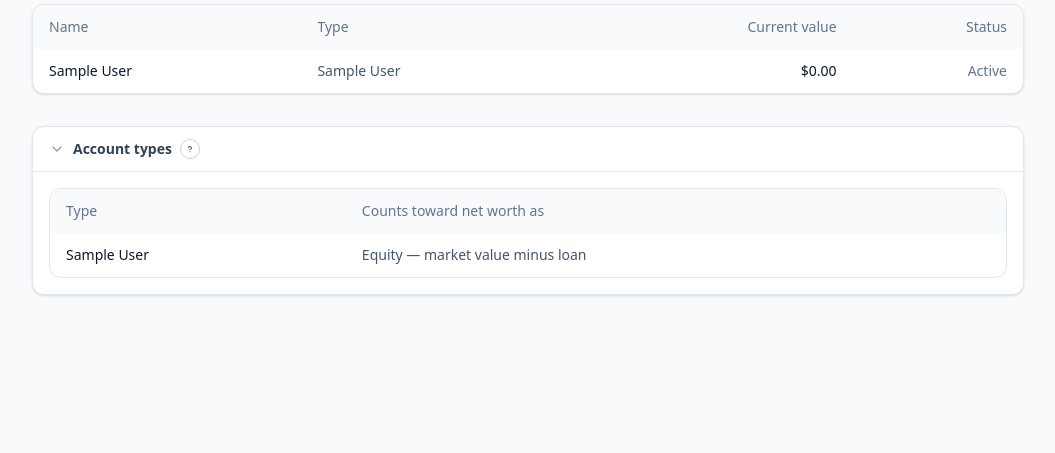
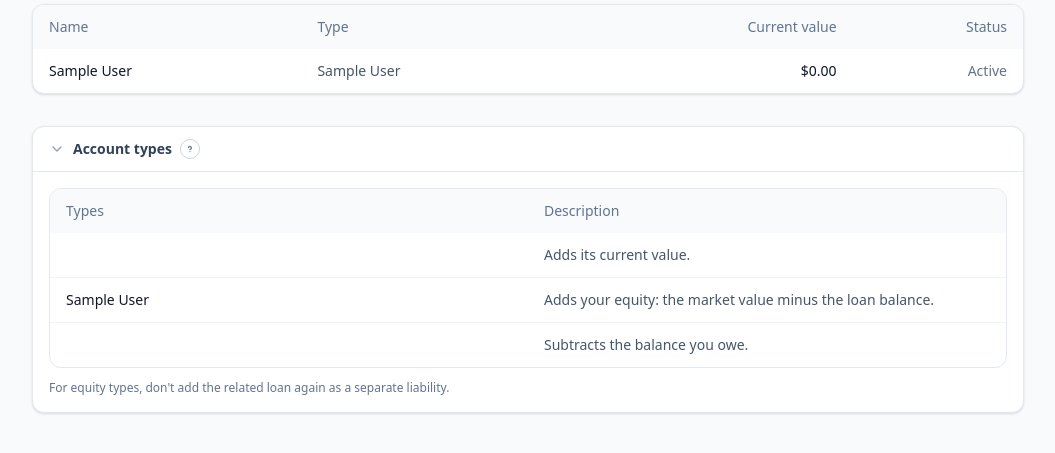
Before and after one commit to kernelkaribou/tallyworth, a Flask app: page /accounts in a window 1280 px wide, after a click on "Account types". Shown: the part 141-594 px from the top of the page, without its empty margins (112-1167 px from the left). Run offline with Flask 3, Linux system fonts and the light colour scheme; tables that the repository leaves empty hold one stand-in row (values such as "Sample post"); style sheets or scripts are compiled from the project's sources.

Commit message:
Tidy the account-types reference table
Group the read-only types reference by behaviour so the description is
stated once per group instead of repeating on all 12 rows, which read as
cluttered. Two columns (Types, Description) with a short equity caution
below, and a shorter section tooltip. Removed all em/en dashes from
user-facing copy; renamed the "Other Asset – financed (Equity)" type to
"Other Financed Asset (Equity)" (migrated in place by seed-types).

Co-authored-by: Copilot <223556219+Copilot@users.noreply.github.com>

```diff
--- a/app/seed.py
+++ b/app/seed.py
@@ -30,7 +30,7 @@ BUILTIN_ACCOUNT_TYPES: tuple[tuple[str, Classification, bool], ...] = (
     ("Property (Equity)", ASSET, True),
     ("Vehicle (Equity)", ASSET, True),
     ("Other Asset", ASSET, False),
-    ("Other Asset – financed (Equity)", ASSET, True),
+    ("Other Financed Asset (Equity)", ASSET, True),
     ("Credit Card", LIABILITY, False),
     ("Loan", LIABILITY, False),
     ("Other Liability", LIABILITY, False),
@@ -44,6 +44,7 @@ RENAMED_BUILTINS: dict[str, str] = {
     "Retirement (401k/IRA)": "Retirement",
     "Real Estate": "Property (Equity)",
     "Vehicle": "Vehicle (Equity)",
+    "Other Asset – financed (Equity)": "Other Financed Asset (Equity)",
 }
 
 # Built-in types removed by this revision. Dropped only when no account uses
--- a/app/templates/accounts/list.html
+++ b/app/templates/accounts/list.html
@@ -57,33 +57,40 @@
       <polyline points="9 18 15 12 9 6"></polyline>
     </svg>
     <span>Account types</span>
-    {{ info_tooltip("How each type counts toward net worth. Equity types track a market value and a loan, and add only the difference (value − loan) — so don't also add that loan as a separate liability.") }}
+    {{ info_tooltip("Shows how each built-in account type affects your net worth.") }}
   </summary>
 
   <div class="border-t border-slate-200 dark:border-slate-700 p-4">
+    {% set asset_types = account_types | selectattr('classification.value', 'equalto', 'asset') | rejectattr('tracks_loan') | list %}
+    {% set equity_types = account_types | selectattr('tracks_loan') | list %}
+    {% set liability_types = account_types | selectattr('classification.value', 'equalto', 'liability') | list %}
     <div class="overflow-hidden rounded-xl border border-slate-200 dark:border-slate-700">
       <table class="w-full text-sm">
         <thead class="bg-slate-50 dark:bg-slate-900/40 text-left text-slate-500 dark:text-slate-400">
           <tr>
-            <th class="px-4 py-3 font-medium">Type</th>
-            <th class="px-4 py-3 font-medium">Counts toward net worth as</th>
+            <th class="w-1/2 px-4 py-3 font-medium">Types</th>
+            <th class="px-4 py-3 font-medium">Description</th>
           </tr>
         </thead>
-        <tbody class="divide-y divide-slate-100 dark:divide-slate-700">
-          {% for t in account_types %}
+        <tbody class="divide-y divide-slate-100 dark:divide-slate-700 align-top">
           <tr>
-            <td class="px-4 py-3 font-medium text-slate-900 dark:text-slate-100">{{ t.name }}</td>
-            <td class="px-4 py-3 text-slate-600 dark:text-slate-300">
-              {% if t.tracks_loan %}Equity — market value minus loan
-              {% elif t.classification.value == 'liability' %}Liability — subtracts the balance owed
-              {% else %}Asset — adds its value
-              {% endif %}
-            </td>
+            <td class="px-4 py-3 font-medium text-slate-900 dark:text-slate-100">{{ asset_types | map(attribute='name') | join(', ') }}</td>
+            <td class="px-4 py-3 text-slate-600 dark:text-slate-300">Adds its current value.</td>
           </tr>
-          {% endfor %}
+          <tr>
+            <td class="px-4 py-3 font-medium text-slate-900 dark:text-slate-100">{{ equity_types | map(attribute='name') | join(', ') }}</td>
+            <td class="px-4 py-3 text-slate-600 dark:text-slate-300">Adds your equity: the market value minus the loan balance.</td>
+          </tr>
+          <tr>
+            <td class="px-4 py-3 font-medium text-slate-900 dark:text-slate-100">{{ liability_types | map(attribute='name') | join(', ') }}</td>
+            <td class="px-4 py-3 text-slate-600 dark:text-slate-300">Subtracts the balance you owe.</td>
+          </tr>
         </tbody>
       </table>
     </div>
+    <p class="mt-3 text-xs text-slate-500 dark:text-slate-400">
+      For equity types, don't add the related loan again as a separate liability.
+    </p>
   </div>
 </details>
 {% endblock %}
--- a/app/templates/accounts/value_form.html
+++ b/app/templates/accounts/value_form.html
@@ -1,7 +1,7 @@
 {% extends "base.html" %}
 {% set is_liability = account.account_type.classification.value == 'liability' %}
 
-{% block title %}Edit value — {{ account.name }}{% endblock %}
+{% block title %}Edit value - {{ account.name }}{% endblock %}
 
 {% block content %}
 <section class="mx-auto max-w-md">
```
Also changed, not shown: .github/copilot-instructions.md.
